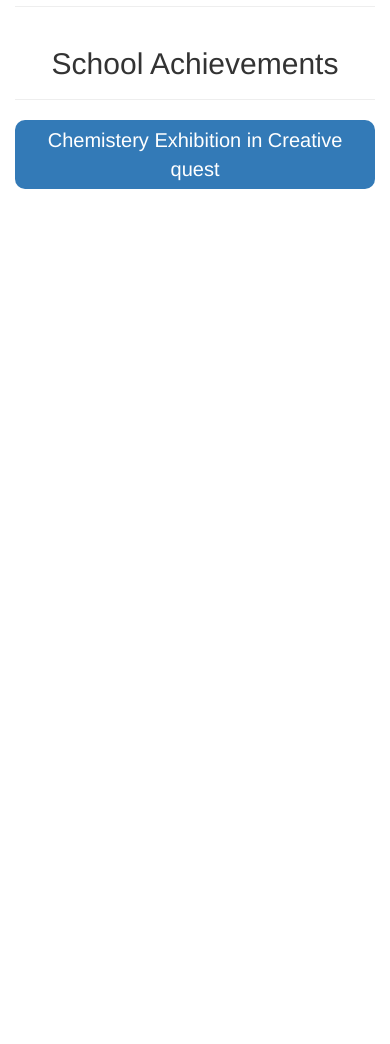
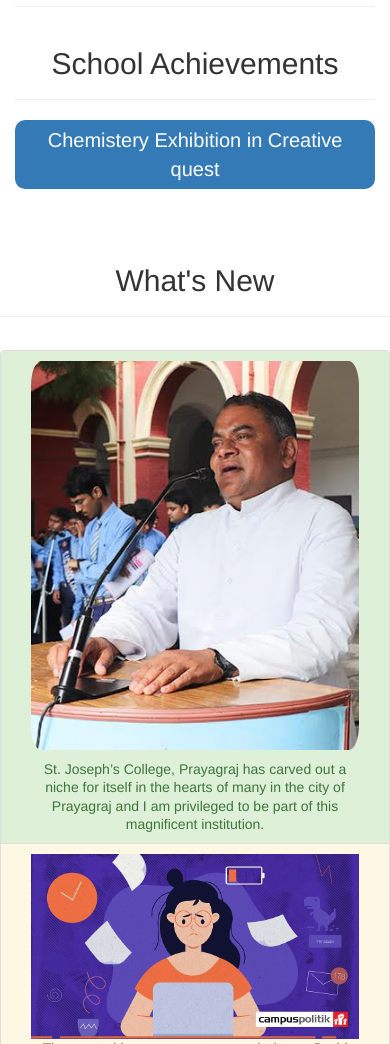
Before and after one commit to sarthakmisra/School-website, a plain HTML site: page Index.html in a window 390 px wide. Shown: the part 1318-2362 px from the top of the page. Before the commit the page ends 1522 px from the top, so only its background shows below. Drawn offline with nearby package versions, Linux system fonts and the light colour scheme.

Commit message:
Add files via upload

```diff
--- a/Index.html
+++ b/Index.html
@@ -86,5 +86,18 @@
           </div>
       </div>
       </div>
+     <div class="page-header col-lg-12 col-md-12 col-sm-12 col-xs-12" id="Whatsnew"><h2 class="text-capitalize">What's New</h2></div>
+    <ul class="list-group">
+   <li class="list-group-item list-group-item-success col-lg-12 col-md-12 col-sm-12 col-xs-12 Whatsnew_li">
+     <img src="principal_message_new.jpg" class="img-responsive col-lg-5 col-md-5 col-sm-5 col-xs-12">
+       <p class="list-group-item-text col-lg-7 col-md-7 col-sm-5 col-xs-12">St. Joseph’s College, Prayagraj has carved out a niche for itself in the hearts of many in the city of Prayagraj and I am privileged to be part of this magnificent institution. </p>
+
+        </li>
+   <li class="list-group-item list-group-item-warning col-lg-12 col-md-12 col-sm-12 col-xs-12 What's new_li">
+     <img src="Negative.jpg" class="img-responsive col-lg-5 col-md-5 col-sm-5 col-xs-12">
+       <p class="list-group-item-text col-lg-7 col-md-7 col-sm-5 col-xs-12">They are taking exams every month due to Covid 19.</p>
+
+        </li>
+    </ul>
 </body>
 </html>
--- a/Style.css
+++ b/Style.css
@@ -41,3 +41,14 @@ body {
 .movie_text span {
     color:#d45f24;
 }
+.Whatsnew_li {
+    margin-top:13px;
+}
+.Whatsnew_li img
+{
+    border-radius:25px;
+}
+.Whatsnew_li p
+{
+    margin-top:10px;
+}
```
Also changed, not shown: Negative.jpg (added), Sarthak Misra.jpg (added), principal_message_new.jpg (added).
